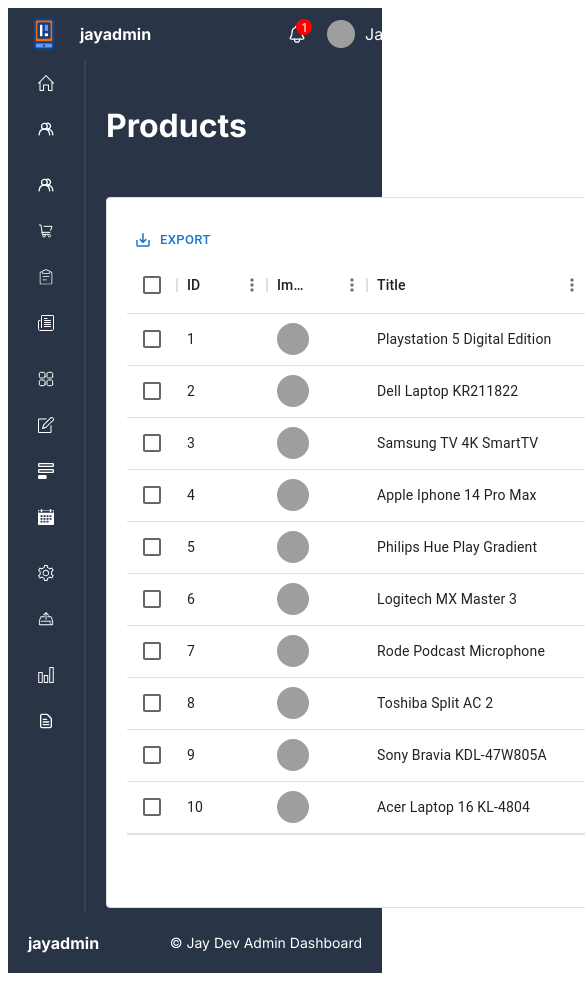
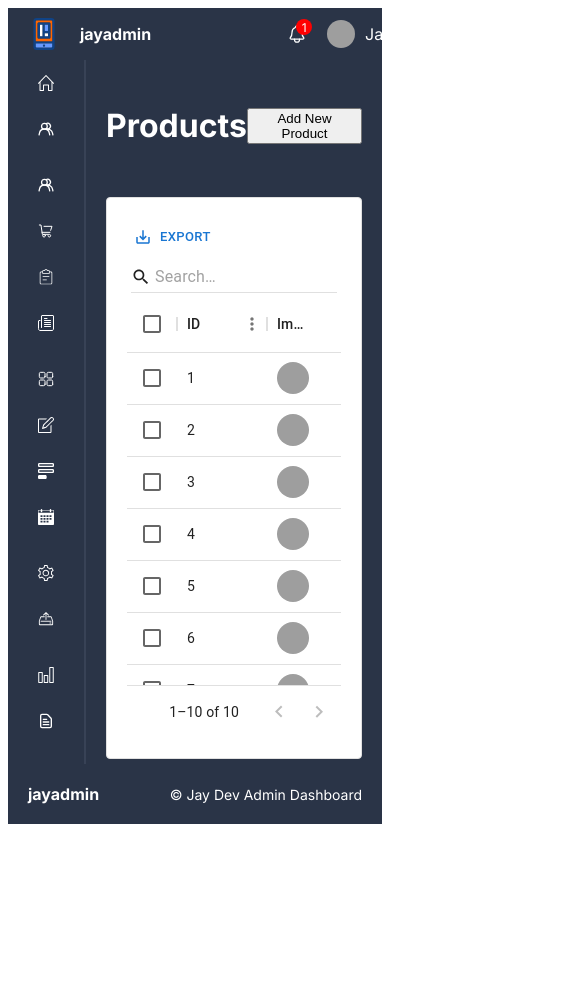
Before and after one commit to jay-rt/react-panel, a React (Vite) app: page /products in a window 390 px wide. Shown: the top 981 px of the page, 585 px wide, since content can reach past the window. After the commit the page ends 844 px from the top, so only its background shows below. Built offline with nearby package versions, Linux system fonts and the light colour scheme; grey boxes are pictures that could not be loaded; the HTML template or start-up script is replaced by a standard one.

Commit message:
made the data grid and add form responsive

```diff
--- a/src/components/add/Add.tsx
+++ b/src/components/add/Add.tsx
@@ -59,6 +59,7 @@
                   />
                 ) : (
                   <select
+                    id={item.id}
                     name={item.id}
                     defaultValue={"false"}
                     onChange={handleChange}
--- a/src/components/add/add.scss
+++ b/src/components/add/add.scss
@@ -1,4 +1,5 @@
 @import "../../styles/variables.scss";
+@import "../../styles//responsive.scss";
 
 .add {
     position: fixed;
@@ -16,6 +17,10 @@
         padding: 50px;
         background-color: $main-bg;
         border-radius: 10px;
+
+        @include md {
+            width: 85%;
+        }
 
         .close {
             position: absolute;
@@ -38,12 +43,21 @@
                 justify-content: space-between;
                 margin-bottom: 20px;
 
+                @include sm {
+                    flex-wrap: nowrap;
+                    flex-direction: column;
+                }
+
                 .item {
                     width: 40%;
                     display: flex;
                     flex-direction: column;
                     gap: 10px;
                     margin-bottom: 20px;
+
+                    @include sm {
+                        width: 100%;
+                    }
 
                     input {
                         padding: 10px;
--- a/src/components/datatable/DataTable.tsx
+++ b/src/components/datatable/DataTable.tsx
@@ -1,6 +1,8 @@
 import "./datatable.scss";
 import { Link } from "react-router-dom";
 import { DataGrid, GridColDef, GridToolbar } from "@mui/x-data-grid";
+import AutoSizer from "react-virtualized-auto-sizer";
+import Box from "@mui/material/Box";
 
 type Props<T> = {
   slug: string;
@@ -32,6 +34,9 @@
   };
   return (
     <div className="datatable">
+      <AutoSizer>
+        {({ width, height }) => (
+          <Box sx={{ width: width, height: height }}>
             <DataGrid
               className="datagrid"
               rows={props.rows}
@@ -57,6 +62,9 @@
               disableDensitySelector
               disableColumnSelector
             />
+          </Box>
+        )}
+      </AutoSizer>
     </div>
   );
 };
--- a/src/components/datatable/datatable.scss
+++ b/src/components/datatable/datatable.scss
@@ -1,4 +1,7 @@
 .datatable {
+    width: 100%;
+    height: 100%;
+
     .datagrid {
         background-color: #fff;
         padding: 20px;
--- a/src/layout/layout.scss
+++ b/src/layout/layout.scss
@@ -8,9 +8,9 @@
 
 .main__container {
     display: flex;
+
+    .main {
+        width: 100%;
+        padding: 5px 20px;
+    }
 }
-
-.main {
-    flex: 1;
-    padding: 5px 20px;
-}
--- a/src/pages/products/products.scss
+++ b/src/pages/products/products.scss
@@ -1,8 +1,13 @@
 .products {
+    height: 100%;
+    display: flex;
+    flex-direction: column;
+    gap: 30px;
+
     .info {
         display: flex;
         align-items: center;
         justify-content: space-between;
-        margin: 20px 0 30px;
+        margin-top: 20px;
     }
 }
--- a/src/pages/users/users.scss
+++ b/src/pages/users/users.scss
@@ -1,8 +1,13 @@
 .users {
+    height: 100%;
+    display: flex;
+    flex-direction: column;
+    gap: 30px;
+
     .info {
         display: flex;
         align-items: center;
         justify-content: space-between;
-        margin: 20px 0 30px;
+        margin-top: 20px;
     }
 }
```
Lines whose indentation alone changed are shown as unchanged.
